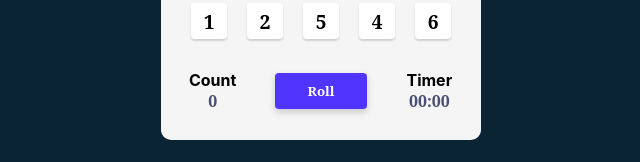
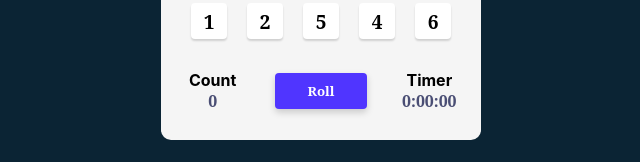
Before and after one commit to ahmed-marzook/Tenzies-Learning-React, a React (Vite) app: page / in a window 1280 px wide. Shown: the part 377-539 px from the top of the page, without its empty margins (319-959 px from the left). Built offline with nearby package versions, Linux system fonts and the light colour scheme.

Commit message:
Added Timer Feature

```diff
--- a/src/components/gamer-controls/GameControls.jsx
+++ b/src/components/gamer-controls/GameControls.jsx
@@ -1,5 +1,6 @@
 import PropTypes from "prop-types";
 import "./GameControls.css";
+import Timer from "../timer/Timer";
 
 function GameControls(props) {
   return (
@@ -16,11 +17,7 @@ function GameControls(props) {
       >
         {props.isNewGame ? "New Game" : "Roll"}
       </button>
-
-      <div className="game-stat">
-        <span className="stat-label">Timer</span>
-        <span className="stat-value">00:00</span>
-      </div>
+      <Timer gameTime={props.gameTime} />
     </footer>
   );
 }
@@ -29,6 +26,7 @@ GameControls.propTypes = {
   count: PropTypes.number.isRequired,
   rollDice: PropTypes.func.isRequired,
   isNewGame: PropTypes.bool.isRequired,
+  gameTime: PropTypes.number.isRequired,
 };
 
 export default GameControls;
--- /dev/null
+++ b/src/components/timer/Timer.jsx
@@ -0,0 +1,29 @@
+import PropTypes from "prop-types";
+
+function Timer(props) {
+  const formatTime = (ms) => {
+    const minutes = Math.floor(ms / 60000);
+    const seconds = Math.floor((ms % 60000) / 1000);
+    const milliseconds = Math.floor((ms % 1000) / 10);
+
+    if (minutes > 9) {
+      return "9:59:99"; // Max display value
+    }
+
+    return `${minutes}:${seconds.toString().padStart(2, "0")}:${milliseconds
+      .toString()
+      .padStart(2, "0")}`;
+  };
+  return (
+    <div className="game-stat">
+      <span className="stat-label">Timer</span>
+      <span className="stat-value">{formatTime(props.gameTime)}</span>
+    </div>
+  );
+}
+
+Timer.propTypes = {
+  gameTime: PropTypes.number.isRequired,
+};
+
+export default Timer;
--- a/src/pages/Game-Page/GamePage.jsx
+++ b/src/pages/Game-Page/GamePage.jsx
@@ -1,7 +1,7 @@
 // Import necessary components and libraries
 import DiceComponent from "../../components/dice/DiceComponent";
 import "./GamePage.css";
-import { useState } from "react";
+import { useEffect, useState } from "react";
 import { nanoid } from "nanoid/non-secure"; // For generating unique IDs
 import Confetti from "react-confetti"; // For celebration animation
 import GameControls from "../../components/gamer-controls/GameControls";
@@ -14,8 +14,9 @@ function GamePage() {
   // The arrow function passed to useState is only executed once during initial render
   // This prevents generateNewDice from running on every render
   const [dice, setDice] = useState(() => generateNewDice());
-
   const [count, setCount] = useState(0);
+  const [time, setTime] = useState(0);
+  const [isTimerRunning, setIsTimerRunning] = useState(false);
 
   // Check if all dice are active and show the same number
   // This determines if the player has won
@@ -55,9 +56,13 @@ function GamePage() {
     if (isNewGame) {
       setCount(0);
       setDice(generateNewDice());
+      resetTimer();
     } else {
       setDice(generateNewDice());
       setCount((prev) => prev + 1);
+    }
+    if (!isTimerRunning) {
+      startTimer();
     }
   }
 
@@ -69,7 +74,37 @@ function GamePage() {
         active: id === die.id ? !die.active : die.active,
       }))
     );
+    if (!isTimerRunning) {
+      startTimer();
+    }
   }
+
+  useEffect(() => {
+    let intervalId;
+    if (isTimerRunning && !isNewGame) {
+      intervalId = setInterval(() => {
+        setTime((prevTime) => {
+          // Stop at 9:59:99 to prevent display issues
+          if (prevTime >= 600000) {
+            // 10 minutes in milliseconds
+            setIsTimerRunning(false);
+            return prevTime;
+          }
+          return prevTime + 10;
+        });
+      }, 10);
+    }
+    return () => clearInterval(intervalId);
+  }, [isTimerRunning, isNewGame]);
+
+  const startTimer = () => {
+    setIsTimerRunning(true);
+  };
+
+  const resetTimer = () => {
+    setIsTimerRunning(false);
+    setTime(0);
+  };
 
   // Render game interface
   return (
@@ -95,7 +130,12 @@ function GamePage() {
             />
           ))}
         </div>
-        <GameControls rollDice={rollDice} count={count} isNewGame={isNewGame} />
+        <GameControls
+          rollDice={rollDice}
+          count={count}
+          isNewGame={isNewGame}
+          gameTime={time}
+        />
       </article>
     </main>
   );
```
Also changed, not shown: src/components/timer/Timer.css (added).
